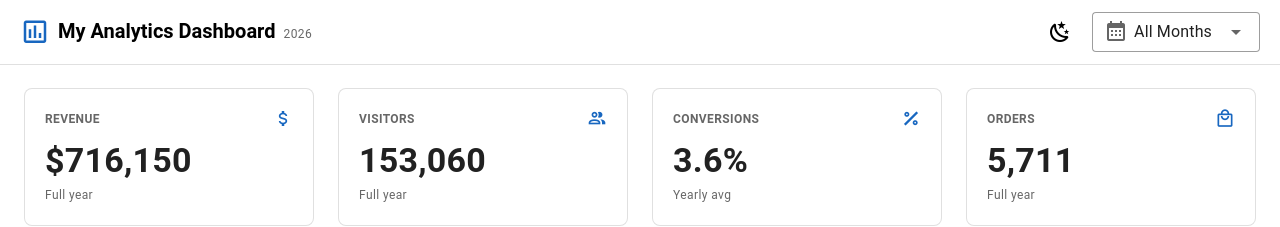
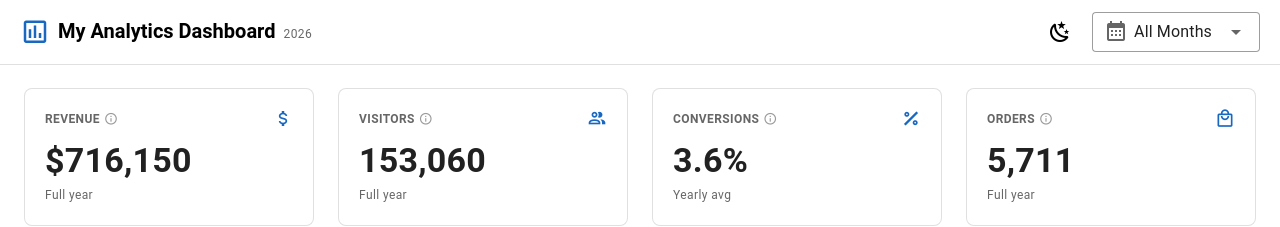
Before and after one commit to theuxgod/Lesson-eight, a Vue app: page / in a window 1280 px wide. Shown: the top 227 px of the page. Built offline with nearby package versions, Linux system fonts and the light colour scheme.

Commit message:
feat: add tooltips to summary cards for enhanced data context

```diff
--- a/src/views/Home.vue
+++ b/src/views/Home.vue
@@ -227,6 +227,7 @@ const cards = computed(() => [
     key: 'revenue',
     label: 'Revenue',
     icon: 'mdi-currency-usd',
+    tooltip: 'Total revenue from all orders in the selected period.',
     value: `$${totalRevenue.value.toLocaleString()}`,
     sub: isAll.value ? 'Full year' : filtered.value[0]?.month ?? '',
     delta: delta.value?.revenue ?? null,
@@ -236,6 +237,7 @@ const cards = computed(() => [
     key: 'visitors',
     label: 'Visitors',
     icon: 'mdi-account-multiple-outline',
+    tooltip: 'Unique visitors who landed on the site during the selected period.',
     value: totalVisitors.value.toLocaleString(),
     sub: isAll.value ? 'Full year' : filtered.value[0]?.month ?? '',
     delta: delta.value?.visitors ?? null,
@@ -245,6 +247,7 @@ const cards = computed(() => [
     key: 'conversions',
     label: 'Conversions',
     icon: 'mdi-percent-outline',
+    tooltip: 'Orders divided by visitors, expressed as a percentage. Shown as a monthly average when "All Months" is selected.',
     value: `${avgConversions.value.toFixed(1)}%`,
     sub: isAll.value ? 'Yearly avg' : filtered.value[0]?.month ?? '',
     delta: delta.value?.conversions ?? null,
@@ -256,6 +259,7 @@ const cards = computed(() => [
     key: 'orders',
     label: 'Orders',
     icon: 'mdi-shopping-outline',
+    tooltip: 'Total number of completed orders placed during the selected period.',
     value: totalOrders.value.toLocaleString(),
     sub: isAll.value ? 'Full year' : filtered.value[0]?.month ?? '',
     delta: delta.value?.orders ?? null,
@@ -278,9 +282,22 @@ const cards = computed(() => [
       >
         <v-card variant="flat" border rounded="lg" class="pa-5">
           <div class="d-flex align-center justify-space-between mb-3">
-            <span class="text-caption text-medium-emphasis text-uppercase font-weight-bold tracking-wide">
-              {{ card.label }}
-            </span>
+            <div class="d-flex align-center">
+              <span class="text-caption text-medium-emphasis text-uppercase font-weight-bold tracking-wide">
+                {{ card.label }}
+              </span>
+              <v-tooltip :text="card.tooltip" location="top" max-width="240">
+                <template #activator="{ props }">
+                  <v-icon
+                    v-bind="props"
+                    icon="mdi-information-outline"
+                    size="14"
+                    class="ml-1"
+                    style="opacity: 0.45; cursor: default;"
+                  />
+                </template>
+              </v-tooltip>
+            </div>
             <v-icon :icon="card.icon" size="20" color="primary" />
           </div>
           <div class="text-h4 font-weight-bold mb-1">{{ card.value }}</div>
```
